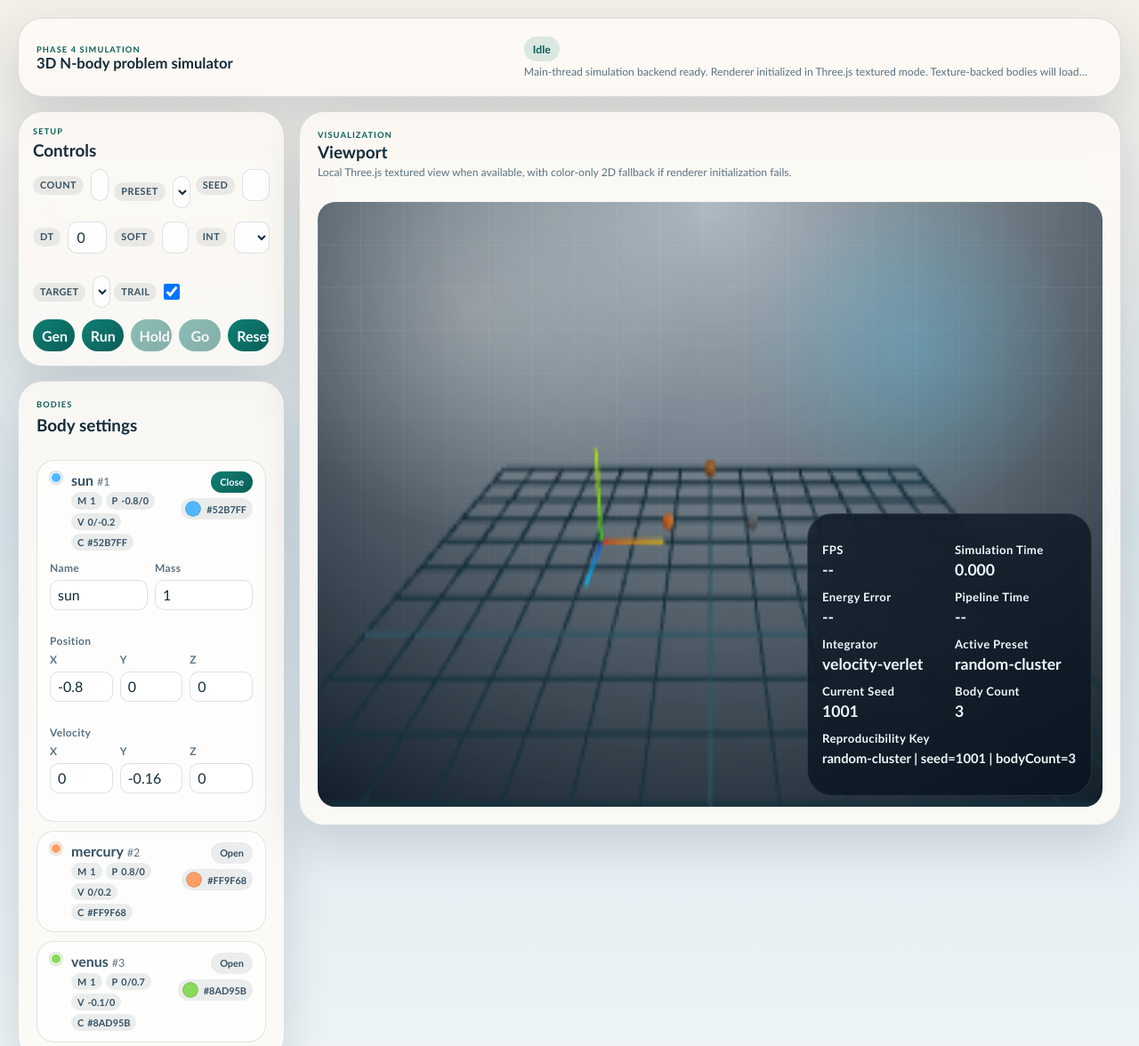
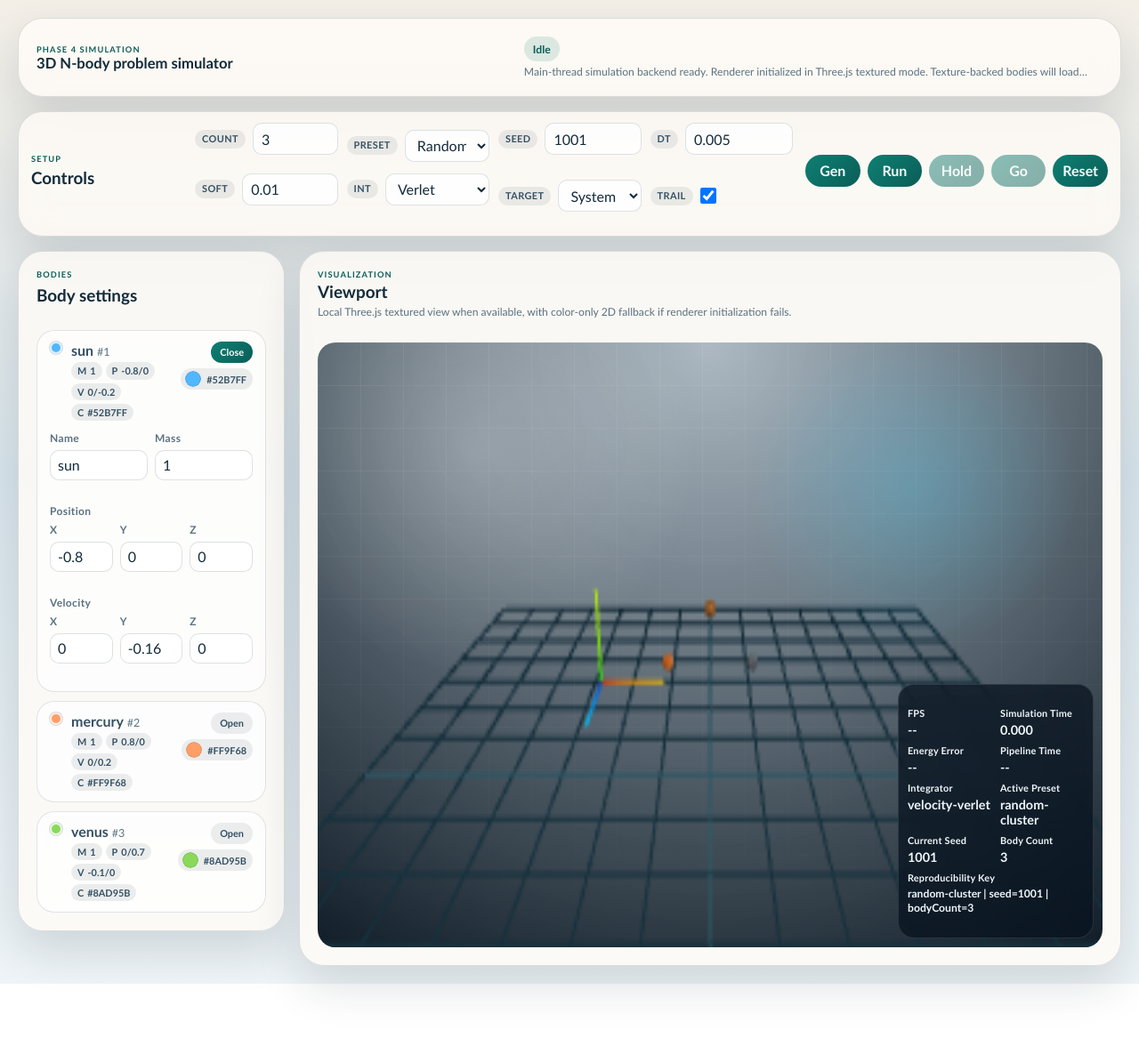
Before and after one commit to Fujiwo/Shos.NBodyProblemSimulator, a website with bundled scripts: page Sources/index.html in a window 1280 px wide. Shown: the top 1176 px of the page at 89% size. After the commit the page ends 1106 px from the top, so only its background shows below. Built offline with nearby package versions, Linux system fonts and the light colour scheme.

Commit message:
feat: enhance UI layout for large screens and improve compactness of controls and overlays

```diff
--- a/Sources/style.css
+++ b/Sources/style.css
@@ -178,6 +178,7 @@ h2 {
 }
 
 .control-panel {
+  display: grid;
   gap: 10px;
   padding: 16px;
 }
@@ -654,10 +655,11 @@ button:disabled {
 
 .metrics-overlay {
   position: absolute;
-  right: 12px;
-  bottom: 12px;
-  width: min(100% - 24px, 320px);
-  padding: 16px;
+  right: 10px;
+  bottom: 10px;
+  width: min(calc(100% - 20px), 228px);
+  padding: 10px 12px;
+  border-radius: 18px;
 }
 
 .panel--overlay {
@@ -671,7 +673,17 @@ button:disabled {
   color: #eff7fa;
 }
 
+.panel--overlay dt {
+  font-size: 0.68rem;
+  letter-spacing: 0.02em;
+}
+
+.panel--overlay dd {
+  font-size: 0.9rem;
+}
+
 .metrics-grid {
+  gap: 8px 10px;
   grid-template-columns: repeat(2, minmax(0, 1fr));
 }
 
@@ -680,8 +692,8 @@ button:disabled {
 }
 
 .metrics-item--full dd {
-  font-size: 0.92rem;
-  line-height: 1.4;
+  font-size: 0.76rem;
+  line-height: 1.3;
   overflow-wrap: anywhere;
 }
 
@@ -692,6 +704,11 @@ dd {
 }
 
 @media (max-width: 599px) {
+  .metrics-overlay {
+    width: min(calc(100% - 20px), 208px);
+    padding: 8px 10px;
+  }
+
   .body-card-header {
     grid-template-columns: auto minmax(0, 1fr);
   }
@@ -795,12 +812,43 @@ dd {
     align-items: start;
     grid-template-columns: minmax(240px, 300px) minmax(0, 1fr);
     grid-template-areas:
-      "controls viewport"
+      "controls controls"
       "bodies viewport";
   }
 
   .control-panel {
     grid-area: controls;
+    align-items: start;
+    column-gap: 14px;
+    grid-template-areas:
+      "heading fields buttons"
+      "validation validation validation";
+    grid-template-columns: minmax(140px, 170px) minmax(0, 1fr) minmax(280px, 340px);
+    padding: 12px 14px;
+    row-gap: 8px;
+  }
+
+  .control-panel .panel-heading {
+    align-self: center;
+    grid-area: heading;
+    margin-bottom: 0;
+  }
+
+  .control-panel .control-grid {
+    gap: 6px 10px;
+    grid-area: fields;
+    grid-template-columns: repeat(4, minmax(0, 1fr));
+  }
+
+  .control-panel .button-grid {
+    align-self: center;
+    grid-area: buttons;
+    margin-top: 0;
+  }
+
+  .control-panel .validation-panel {
+    grid-area: validation;
+    margin-top: 0;
   }
 
   .body-panel {
@@ -818,6 +866,11 @@ dd {
 
   .viewport-stage {
     min-height: clamp(680px, 78vh, 900px);
+  }
+
+  .metrics-overlay {
+    width: min(calc(100% - 20px), 220px);
+    padding: 9px 10px;
   }
 }
 
@@ -839,6 +892,14 @@ dd {
     -webkit-line-clamp: unset;
   }
 
+  .control-panel {
+    grid-template-columns: minmax(150px, 190px) minmax(0, 1fr) minmax(300px, 360px);
+  }
+
+  .control-panel .control-grid {
+    grid-template-columns: repeat(8, minmax(0, 1fr));
+  }
+
   .viewport-panel {
     min-height: calc(var(--app-height) * 1.18 - 88px);
   }
@@ -846,4 +907,8 @@ dd {
   .viewport-stage {
     min-height: clamp(760px, 86vh, 1020px);
   }
+
+  .metrics-overlay {
+    width: min(calc(100% - 20px), 216px);
+  }
 }
```
Also changed, not shown: Plans/n-body-problem-simulator-development-plan.md (+11 -1 lines), Specifications/n-body-problem-simulator-specification.md (+11 -2 lines), Tests/ui-acceptance.spec.mjs (+11 -1 lines), Tests/ui-contract.test.mjs (+4 -0 lines), README.md.
